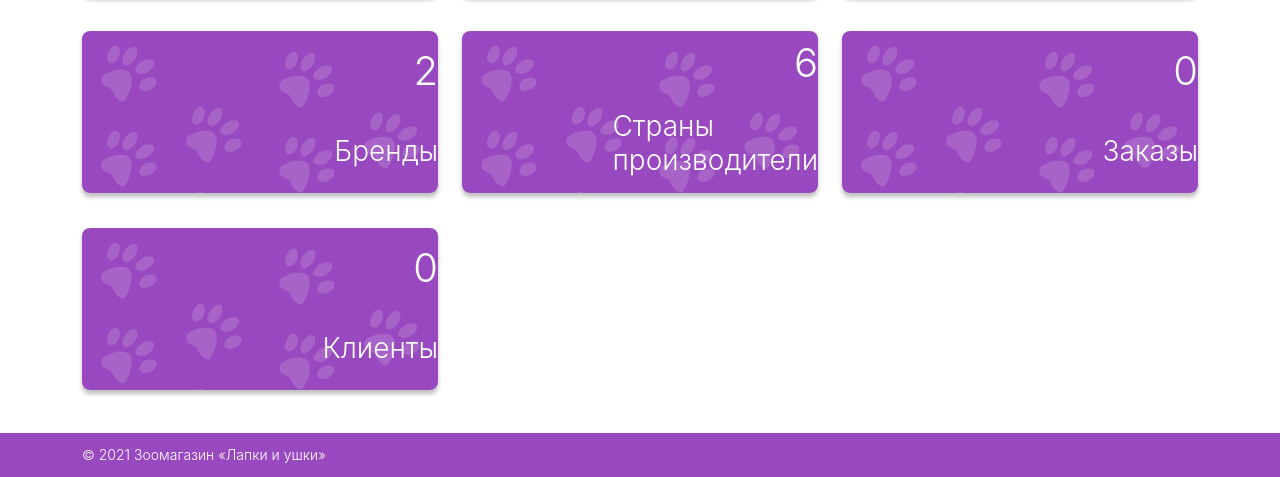
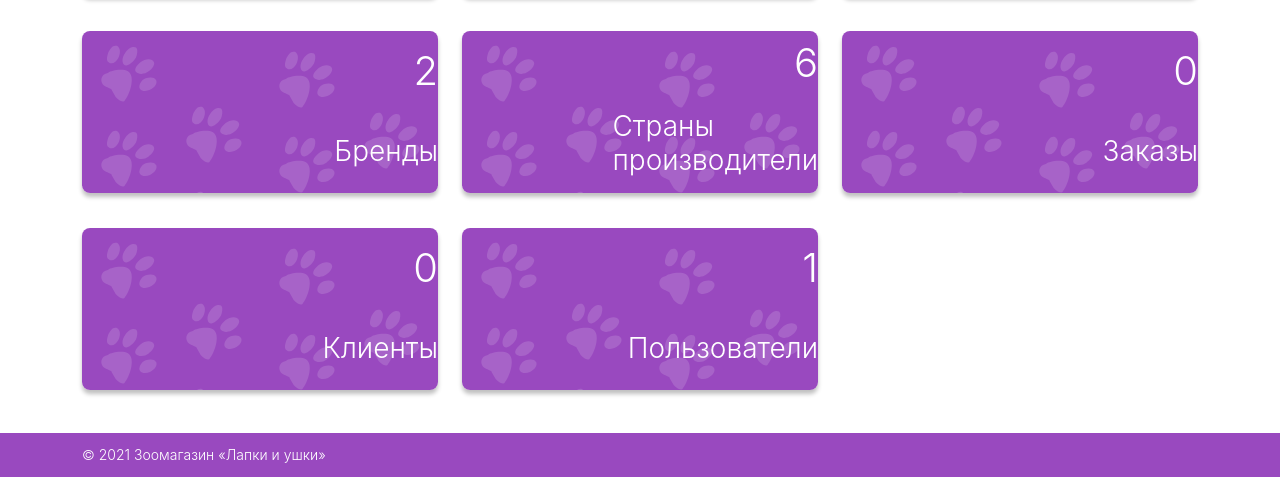
Before and after one commit to tanya-rezo/paws_and_ears, a PHP site: page /administration/index.php in a window 1280 px wide. Shown: the part 323-800 px from the top of the page. Run offline with PHP 8.4, Linux system fonts and the light colour scheme; data comes from the database, SQL or seed files in the repository; data that the repository does not hold is empty; style sheets or scripts are compiled from the project's sources; some libraries are stand-ins or nearby versions.

Commit message:
Добавление раздела Пользователи на главную панель админки

```diff
--- a/src/administration/index.php
+++ b/src/administration/index.php
@@ -72,6 +72,15 @@
                 </div>
             </a>
         </div>
+
+        <div class="col-4">
+            <a class="text-decoration-none" role="button" href="users">
+                <div class="admin-tile flex-column-container justify-content-around align-items-end">
+                    <h1 class="admin-tile-text mr-3"><?php echo $counters["count_user"] ?></h1>
+                    <h3 class="admin-tile-text mr-3">Пользователи</h3>
+                </div>
+            </a>
+        </div>
     </div>
 </div>
 <?php include '../includes/footer.php';
--- a/src/database.php
+++ b/src/database.php
@@ -285,7 +285,8 @@ function admin_get_count_columns($conn)
         (SELECT COUNT(*) FROM brand) AS count_brand,
         (SELECT COUNT(*) FROM manufacturer_country) AS count_manufacturer_country,
         (SELECT COUNT(*) FROM placed_order) AS count_placed_order,
-        (SELECT COUNT(*) FROM client) AS count_client";
+        (SELECT COUNT(*) FROM client) AS count_client,
+        (SELECT COUNT(*) FROM user) AS count_user";
 
     return mysqli_query($conn, $query);
 }
```
